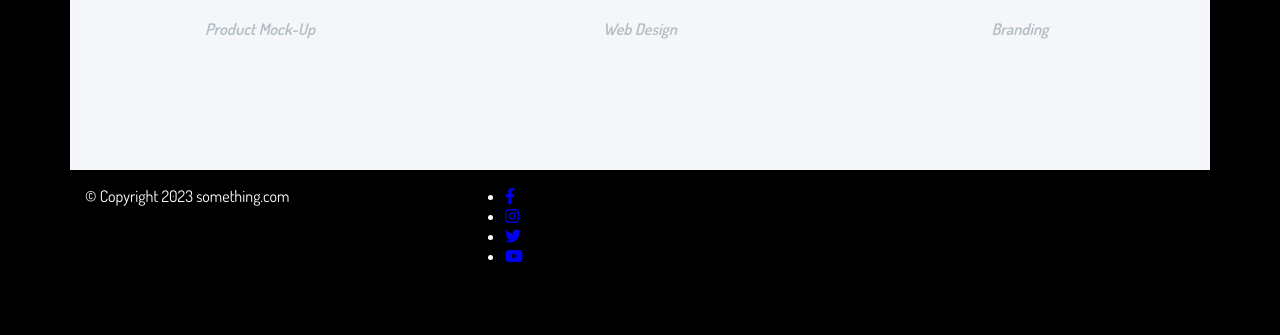
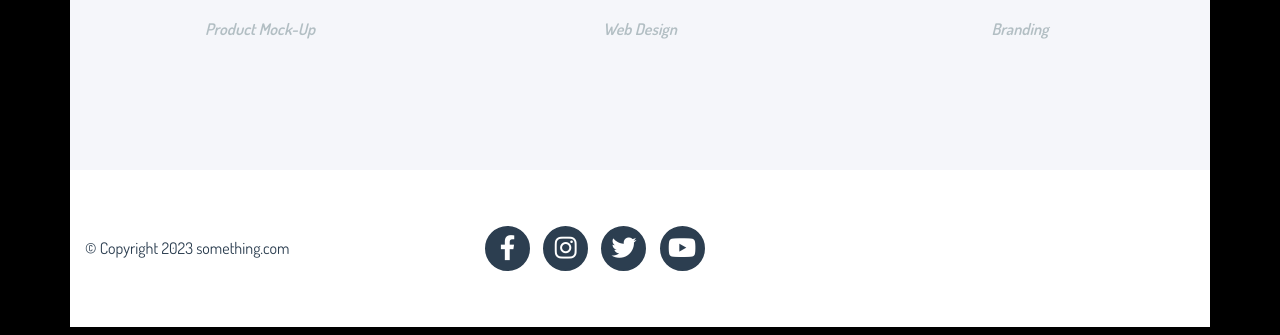
Before and after one commit to burnsann/task-runner-2, a website: page index.html in a window 1280 px wide. Shown: the part 2355-2690 px from the top of the page. Before the commit the page ends 2645 px from the top, so only its background shows below. Drawn offline with Linux system fonts and the light colour scheme.

Commit message:
Add style for page footer

```diff
--- a/sass/style.scss
+++ b/sass/style.scss
@@ -166,3 +166,38 @@ body {
     color: #b2bec3;
     font-style: italic;
 }
+
+/* Footer */
+
+.page-footer .container {
+    background-color: #ffffff;
+    color: #2c3e50;
+    padding-top: 40px;
+    padding-bottom: 40px;
+}
+
+.page-footer ul {
+    list-style-type: none;
+    padding-left: 20px;
+}
+
+.page-footer li {
+    display: inline-block;
+    padding-right: 10px;
+    text-align: center;
+}
+
+.page-footer i {
+    height: 45px;
+    width: 45px;
+    font-size: 25px;
+    color: #ffffff;
+    background-color: #2c3e50;
+    border: #2c3e50 2px solid;
+    border-radius: 50%;
+    line-height: 40px;
+}
+.page-footer .col-4 {
+    display: flex;
+    align-items: center;
+}
```
Also changed, not shown: css/style.css, 1 other file.
